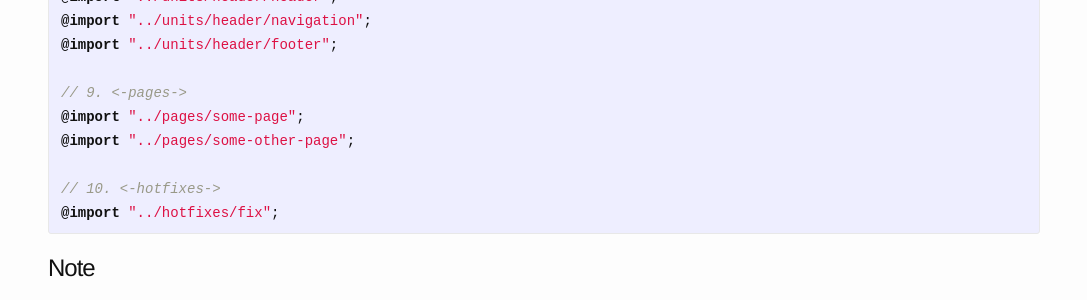
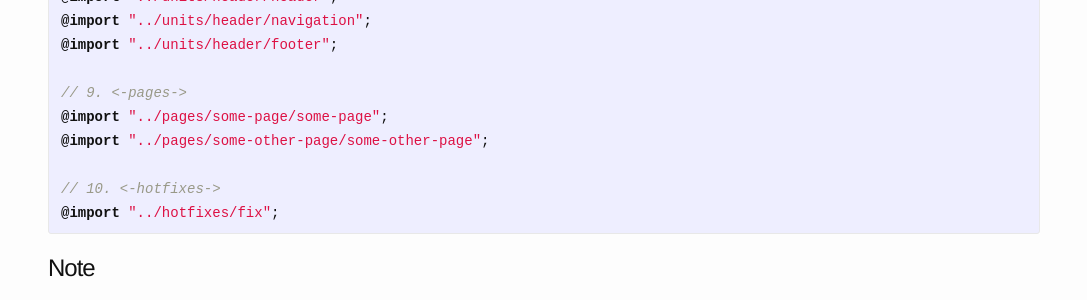
Before and after one commit to plum-css/plum, a Jekyll site: the page built from _docs/exports.md, in a window 1280 px wide. Shown: the part 1274-1574 px from the top of the page, without its empty margins (96-1183 px from the left). Built offline with Jekyll 4.4.1, drawn with Linux system fonts in a browser that asks for light colours; nearby versions of some CDN libraries; Markdown is read by kramdown in place of the engine named in the settings.

Commit message:
update exports docs with proper pages path

```diff
--- a/_docs/exports.md
+++ b/_docs/exports.md
@@ -79,8 +79,8 @@ exports
 @import "../units/header/footer";
 
 // 9. <-pages->
-@import "../pages/some-page";
-@import "../pages/some-other-page";
+@import "../pages/some-page/some-page";
+@import "../pages/some-other-page/some-other-page";
 
 // 10. <-hotfixes->
 @import "../hotfixes/fix";
```
